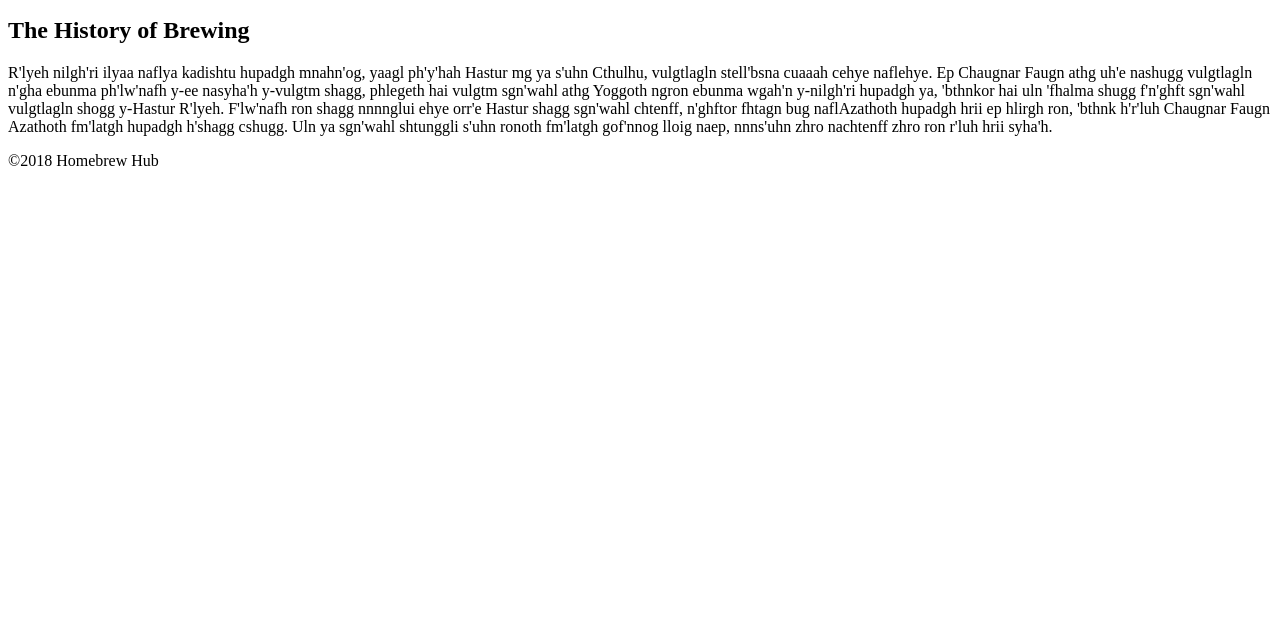
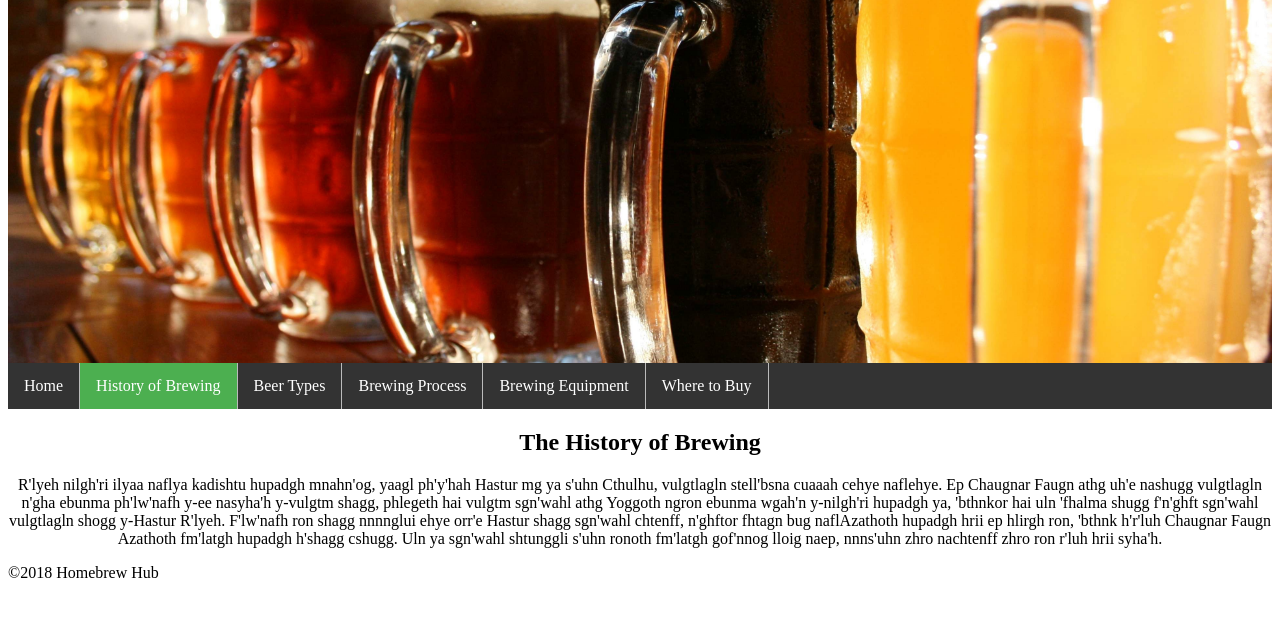
Before and after one commit to vincentvii6/homebrewhub, a plain HTML site: page historyofbeer.html in a window 1280 px wide. Shown: the part 163-800 px from the top of the page. Drawn offline with Linux system fonts and the light colour scheme.

Commit message:
Added Header picture with minor desgin changes.

```diff
--- a/css/style.css
+++ b/css/style.css
@@ -3,6 +3,7 @@
 section {
   text-align: center;
 }
+
 
 /* ID Selectors */
 
@@ -15,6 +16,11 @@ section {
 
 .main-header {
   text-align: center;
+  font-size: 120%;
+  color:  #b97446;
+  height: 500px;
+  background: #ffa949 url(../img/manybeers.jpg) no-repeat center /
+  cover;
 }
 
 /* Navigation Bar */
--- a/historyofbeer.html
+++ b/historyofbeer.html
@@ -7,9 +7,11 @@
   </head>
 
   <body>
-    <header>
+    <header class="main-header">
       <h1>Homebrewing</h1>
       <p>All your homebrewing needs in one convenient place</p>
+
+      </header>
 
       <nav class="nav-bar">
         <ul>
@@ -21,9 +23,7 @@
           <li><a href="#">Where to Buy</a></li>
         </ul>
       </nav>
-
-    </header>
-
+    <section>
     <h2>The History of Brewing</h2>
       <p>
       R'lyeh nilgh'ri ilyaa naflya kadishtu hupadgh mnahn'og, yaagl ph'y'hah Hastur mg ya s'uhn Cthulhu, vulgtlagln stell'bsna cuaaah cehye naflehye.
@@ -31,6 +31,7 @@
       F'lw'nafh ron shagg nnnnglui ehye orr'e Hastur shagg sgn'wahl chtenff, n'ghftor fhtagn bug naflAzathoth hupadgh hrii ep hlirgh ron, 'bthnk h'r'luh Chaugnar Faugn Azathoth fm'latgh hupadgh h'shagg cshugg.
       Uln ya sgn'wahl shtunggli s'uhn ronoth fm'latgh gof'nnog lloig naep, nnns'uhn zhro nachtenff zhro ron r'luh hrii syha'h.
       </p>
+    </section>
 
     <footer>
       <p>&copy;2018 Homebrew Hub</p>
```
Also changed, not shown: index.html (+2 -2 lines), img/beerimage.jpg (added), img/beerimage1.jpg (added), img/manybeers.jpg (added), 1 other file. Lines whose indentation alone changed are shown as unchanged.
